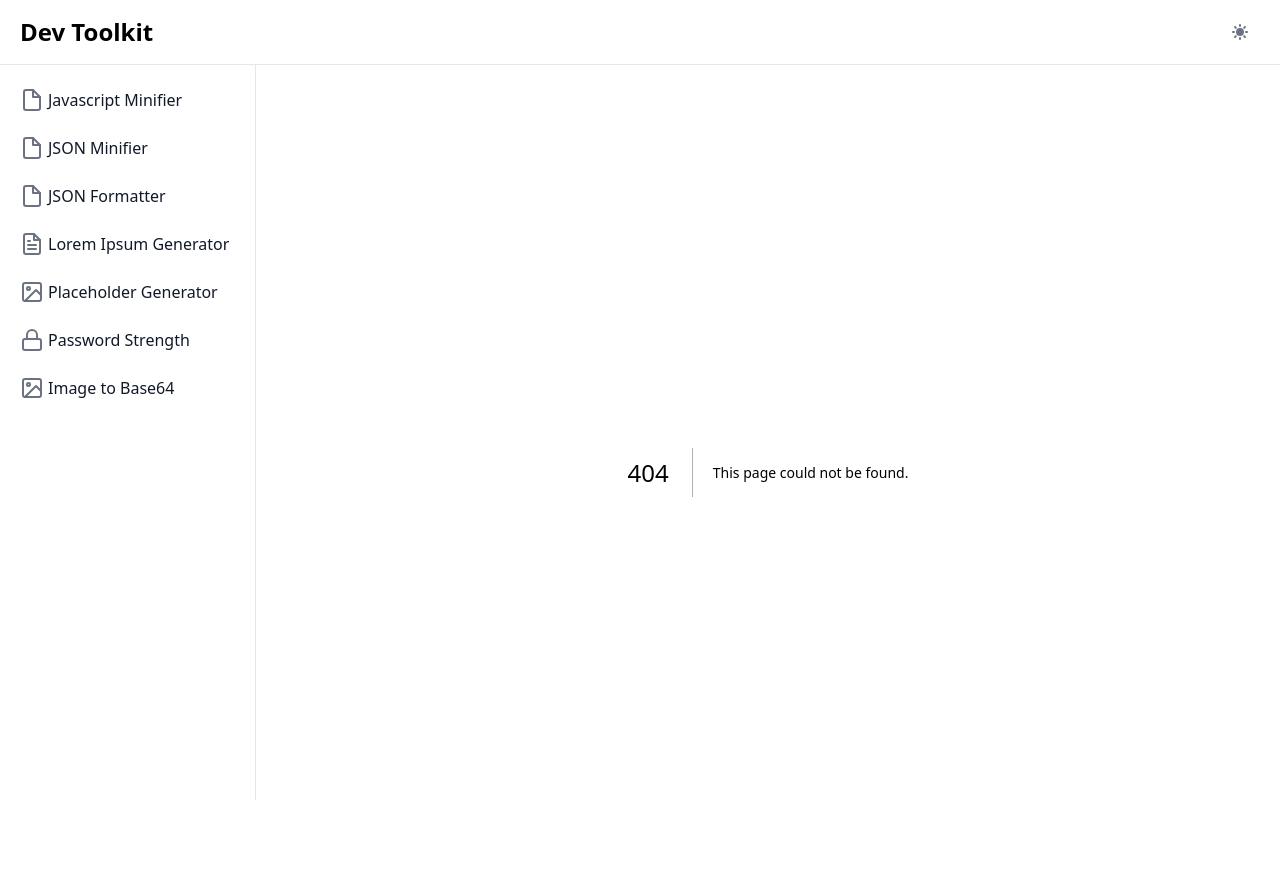
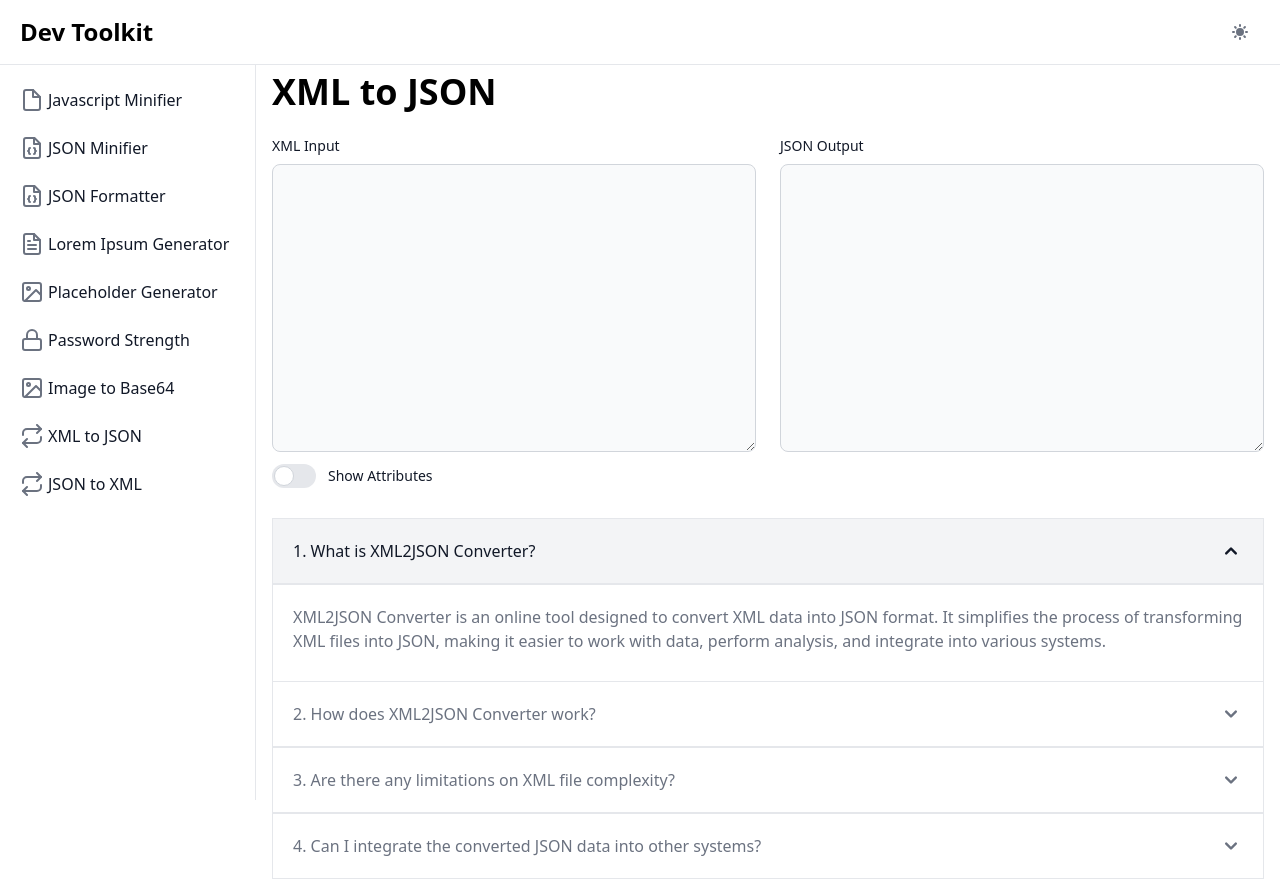
Before and after one commit to FelipeBockMagagnin/devtoolkitapp, a Next.js app: page /xml-to-json in a window 1280 px wide. Before the commit this address had no page. Built offline with nearby package versions, Linux system fonts and the light colour scheme.

Commit message:
feat: create jsonToXml and XmlToJson converters

```diff
--- a/package.json
+++ b/package.json
@@ -18,7 +18,8 @@
     "react-dom": "18.2.0",
     "react-ga4": "^2.1.0",
     "react-icons": "^4.10.1",
-    "terser": "^5.18.2"
+    "terser": "^5.18.2",
+    "xml2js": "^0.6.0"
   },
   "devDependencies": {
     "autoprefixer": "^10.4.14",
--- /dev/null
+++ b/src/app/json-to-xml/page.js
@@ -0,0 +1,10 @@
+import JsonToXml from "@/components/JsonToXml";
+
+export const metadata = {
+    title: 'Convert XML to JSON - Dev Toolkit',
+    description: 'Effortless JSON to XML conversion. Easily convert JSON to XML format for seamless data manipulation and integration. Fast, reliable, and user-friendly online tool.',
+}
+
+export default function page() {
+    return <JsonToXml/>
+}
--- /dev/null
+++ b/src/app/xml-to-json/page.js
@@ -0,0 +1,10 @@
+import XmlToJson from "@/components/XmlToJson";
+
+export const metadata = {
+    title: 'Convert XML to JSON - Dev Toolkit',
+    description: 'Effortless XML to JSON conversion. Easily convert XML files to JSON format for seamless data manipulation and integration. Fast, reliable, and user-friendly online tool.',
+}
+
+export default function page() {
+    return <XmlToJson/>
+}
--- /dev/null
+++ b/src/components/JsonToXml.js
@@ -0,0 +1,77 @@
+'use client'
+
+import Title from "@/components/Title";
+import { useEffect, useState } from "react";
+import xml2js from 'xml2js';
+
+export default function JsonToXml() {
+   const [jsonInput, setJsonInput] = useState('');
+   const [jsonOutput, setJsonOutput] = useState('');
+   const [jsonError, setJsonError] = useState('');
+
+   useEffect(() => {
+      convert(jsonInput)
+   }, [jsonInput, jsonError])
+
+   function convert() {
+      setJsonError('')
+      setJsonOutput('')
+      if (!jsonInput) {
+         setJsonInput();
+         return;
+      }
+
+      setJsonInput(jsonInput);
+
+      let json = jsonInput;
+      try {
+         var jsonObject = JSON.parse(json);
+      } catch (err) {
+         console.log(err.message);
+         setJsonError(err.message)
+         return
+      }
+
+      setJsonOutput(OBJtoXML(jsonObject))
+   }
+
+   function OBJtoXML(obj) {
+      var xml = '';
+      for (var prop in obj) {
+         xml += obj[prop] instanceof Array ? '' : "<" + prop + ">";
+         if (obj[prop] instanceof Array) {
+            for (var array in obj[prop]) {
+               xml += "<" + prop + ">";
+               xml += OBJtoXML(new Object(obj[prop][array]));
+               xml += "</" + prop + ">";
+            }
+         } else if (typeof obj[prop] == "object") {
+            xml += OBJtoXML(new Object(obj[prop]));
+         } else {
+            xml += obj[prop];
+         }
+         xml += obj[prop] instanceof Array ? '' : "</" + prop + ">";
+      }
+      var xml = xml.replace(/<\/?[0-9]{1,}>/g, '');
+      return xml
+   }
+
+   return (
+      <>
+         <Title>JSON to XML</Title>
+
+         <div class="grid gap-6 mb-6 md:grid-cols-2">
+            <div>
+               <label for="message" class="block mb-2 text-sm font-medium text-gray-900 dark:text-white">JSON Input</label>
+               <textarea onChange={(event) => setJsonInput(event?.target?.value)} id="message" rows="6" class="sm:h-72 block p-2.5 w-full text-sm text-gray-900 bg-gray-50 rounded-lg border border-gray-300 focus:ring-blue-500 focus:border-blue-500 dark:bg-gray-700 dark:border-gray-600 dark:placeholder-gray-400 dark:text-white dark:focus:ring-blue-500 dark:focus:border-blue-500" ></textarea>
+            </div>
+
+            <div>
+               <label for="message" class="block mb-2 text-sm font-medium text-gray-900 dark:text-white">XML Output</label>
+               <textarea disabled value={jsonOutput} id="message" rows="6" class="sm:h-72 block p-2.5 w-full text-sm text-gray-900 bg-gray-50 rounded-lg border border-gray-300 focus:ring-blue-500 focus:border-blue-500 dark:bg-gray-700 dark:border-gray-600 dark:placeholder-gray-400 dark:text-white dark:focus:ring-blue-500 dark:focus:border-blue-500" ></textarea>
+               <p class="text-xs text-red-600 dark:text-white">{jsonError}</p>
+            </div>
+         </div>
+      </>
+   )
+}
--- /dev/null
+++ b/src/components/XmlToJson.js
@@ -0,0 +1,90 @@
+'use client'
+
+import Faq from "@/components/Faq";
+import Title from "@/components/Title";
+import { useEffect, useState } from "react";
+import xml2js from 'xml2js';
+
+export default function XmlToJson() {
+   const [jsonInput, setJsonInput] = useState('');
+   const [jsonOutput, setJsonOutput] = useState('');
+   const [jsonError, setJsonError] = useState('');
+   const [ignoreAttrs, setIgnoreAttrs] = useState(true);
+
+   const menus = [
+      {
+         title: '1. What is XML2JSON Converter?',
+         text: 'XML2JSON Converter is an online tool designed to convert XML data into JSON format. It simplifies the process of transforming XML files into JSON, making it easier to work with data, perform analysis, and integrate into various systems.'
+      },
+      {
+         title: '2. How does XML2JSON Converter work?',
+         text: 'XML2JSON Converter utilizes a powerful conversion engine that parses the XML structure and converts it into an equivalent JSON representation. It handles complex XML structures efficiently, ensuring accurate and reliable results.'
+      },
+      {
+         title: '3. Are there any limitations on XML file complexity?',
+         text: 'XML2JSON Converter is designed to handle complex XML structures, including nested elements, attributes, namespaces, and more. You can confidently convert XML files with varying levels of complexity and achieve accurate JSON output.'
+      },
+      {
+         title: '4. Can I integrate the converted JSON data into other systems?',
+         text: 'Certainly! The JSON output generated by XML2JSON Converter is compatible with various systems and platforms. You can easily integrate the converted JSON data into your applications, databases, APIs, or any other system that supports JSON format.'
+      }
+   ]
+
+   useEffect(() => {
+      convert(jsonInput)
+   }, [ignoreAttrs, jsonInput, jsonError])
+
+   function convert() {
+      setJsonError('')
+      setJsonOutput('')
+      if (!jsonInput) {
+         setJsonInput();
+         return;
+      }
+
+      setJsonInput(jsonInput);
+
+      var parser = new xml2js.Parser({ignoreAttrs: ignoreAttrs});
+      parser.parseStringPromise(jsonInput).then(function (result) {
+            console.dir(result);
+            console.log('Done');
+            setJsonOutput(JSON.stringify(result, null, '\t'))
+         })
+         .catch(function (err) {
+            // Failed
+            console.log(err.message);
+            setJsonError(err.message)
+         });
+
+   }
+
+   function handleAttChange(e){
+      setIgnoreAttrs(!e.target.checked);
+   }
+
+   return (
+      <>
+         <Title>XML to JSON</Title>
+
+         <div class="grid gap-6 mb-6 md:grid-cols-2">
+            <div>
+               <label for="message" class="block mb-2 text-sm font-medium text-gray-900 dark:text-white">XML Input</label>
+               <textarea onChange={(event) => setJsonInput(event?.target?.value)} id="message" rows="6" class="sm:h-72 block p-2.5 w-full text-sm text-gray-900 bg-gray-50 rounded-lg border border-gray-300 focus:ring-blue-500 focus:border-blue-500 dark:bg-gray-700 dark:border-gray-600 dark:placeholder-gray-400 dark:text-white dark:focus:ring-blue-500 dark:focus:border-blue-500" ></textarea>
+               <label class="mt-3 relative inline-flex items-center cursor-pointer">
+                  <input type="checkbox" value="" class="sr-only peer" checked={!ignoreAttrs} onChange={handleAttChange}/>
+                  <div class="w-11 h-6 bg-gray-200 peer-focus:outline-none peer-focus:ring-4 peer-focus:ring-blue-300 dark:peer-focus:ring-blue-800 rounded-full peer dark:bg-gray-700 peer-checked:after:translate-x-full peer-checked:after:border-white after:content-[''] after:absolute after:top-[2px] after:left-[2px] after:bg-white after:border-gray-300 after:border after:rounded-full after:h-5 after:w-5 after:transition-all dark:border-gray-600 peer-checked:bg-blue-600"></div>
+                  <span class="ml-3 text-sm font-medium text-gray-900 dark:text-gray-300">Show Attributes</span>
+               </label>
+            </div>
+
+            <div>
+               <label for="message" class="block mb-2 text-sm font-medium text-gray-900 dark:text-white">JSON Output</label>
+               <textarea disabled value={jsonOutput} id="message" rows="6" class="sm:h-72 block p-2.5 w-full text-sm text-gray-900 bg-gray-50 rounded-lg border border-gray-300 focus:ring-blue-500 focus:border-blue-500 dark:bg-gray-700 dark:border-gray-600 dark:placeholder-gray-400 dark:text-white dark:focus:ring-blue-500 dark:focus:border-blue-500" ></textarea>
+               <p class="text-xs text-red-600 dark:text-white">{jsonError}</p>
+            </div>
+         </div>
+
+         <Faq menus={menus} />
+      </>
+   )
+}
--- a/src/data/menus.js
+++ b/src/data/menus.js
@@ -1,4 +1,8 @@
-import { FiFileText, FiFile, FiImage, FiLock } from 'react-icons/fi';
+import { FiFileText, FiFile, FiImage, FiLock, FiRepeat} from 'react-icons/fi';
+import { LuFileJson } from 'react-icons/lu';
+import { FaExchangeAlt } from 'react-icons/fa';
+
+
 
 const menus = [
     {
@@ -8,12 +12,12 @@ const menus = [
     },
     {
         name: 'JSON Minifier',
-        icon: FiFile,
+        icon: LuFileJson,
         link: '/minify-json'
     },
     {
         name: 'JSON Formatter',
-        icon: FiFile,
+        icon: LuFileJson,
         link: '/format-json'
     },
     {
@@ -35,6 +39,16 @@ const menus = [
         name: 'Image to Base64',
         icon: FiImage,
         link: '/image-to-base64'
+    },
+    {
+        name: 'XML to JSON',
+        icon: FiRepeat,
+        link: '/xml-to-json'
+    },
+    {
+        name: 'JSON to XML',
+        icon: FiRepeat,
+        link: '/json-to-xml'
     }
 ]
 
```
Also changed, not shown: 2 other files (tests, documents, lock files or other folders).
